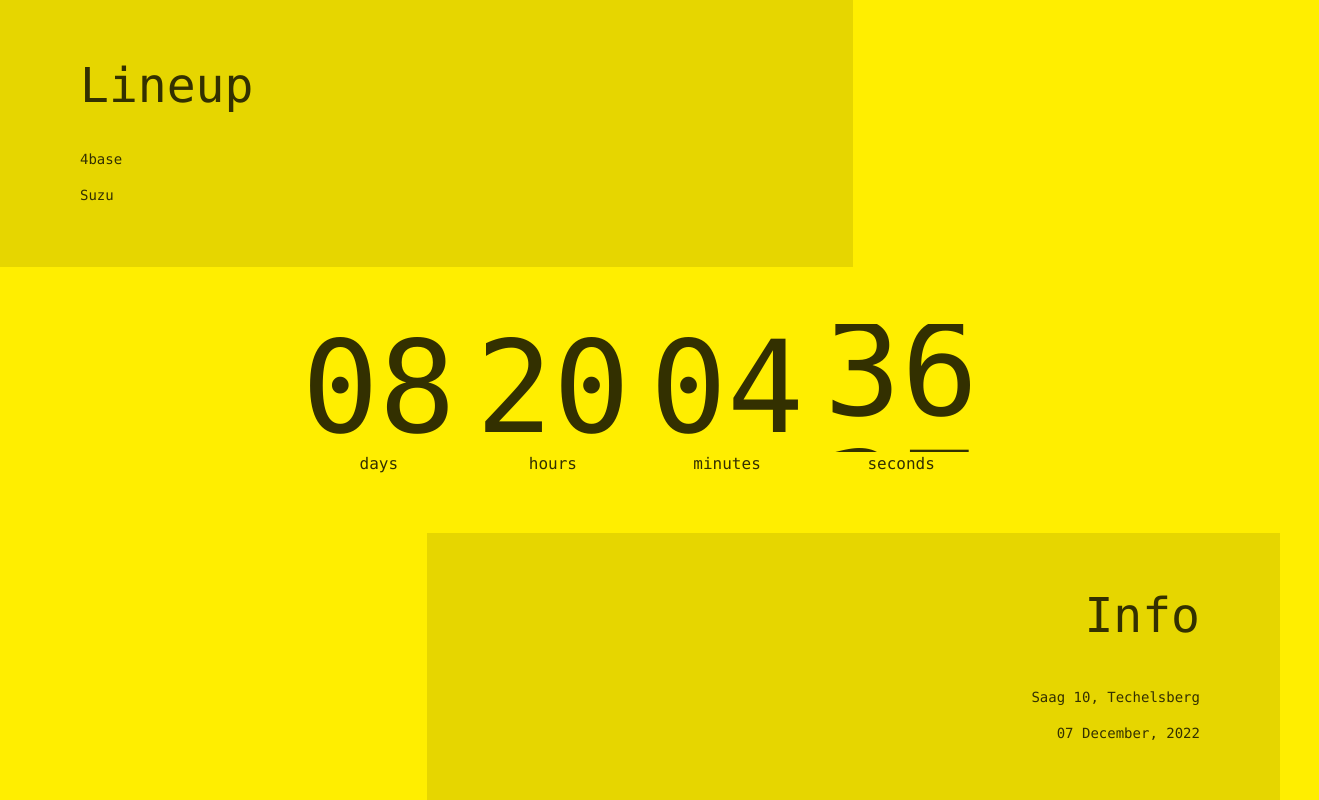
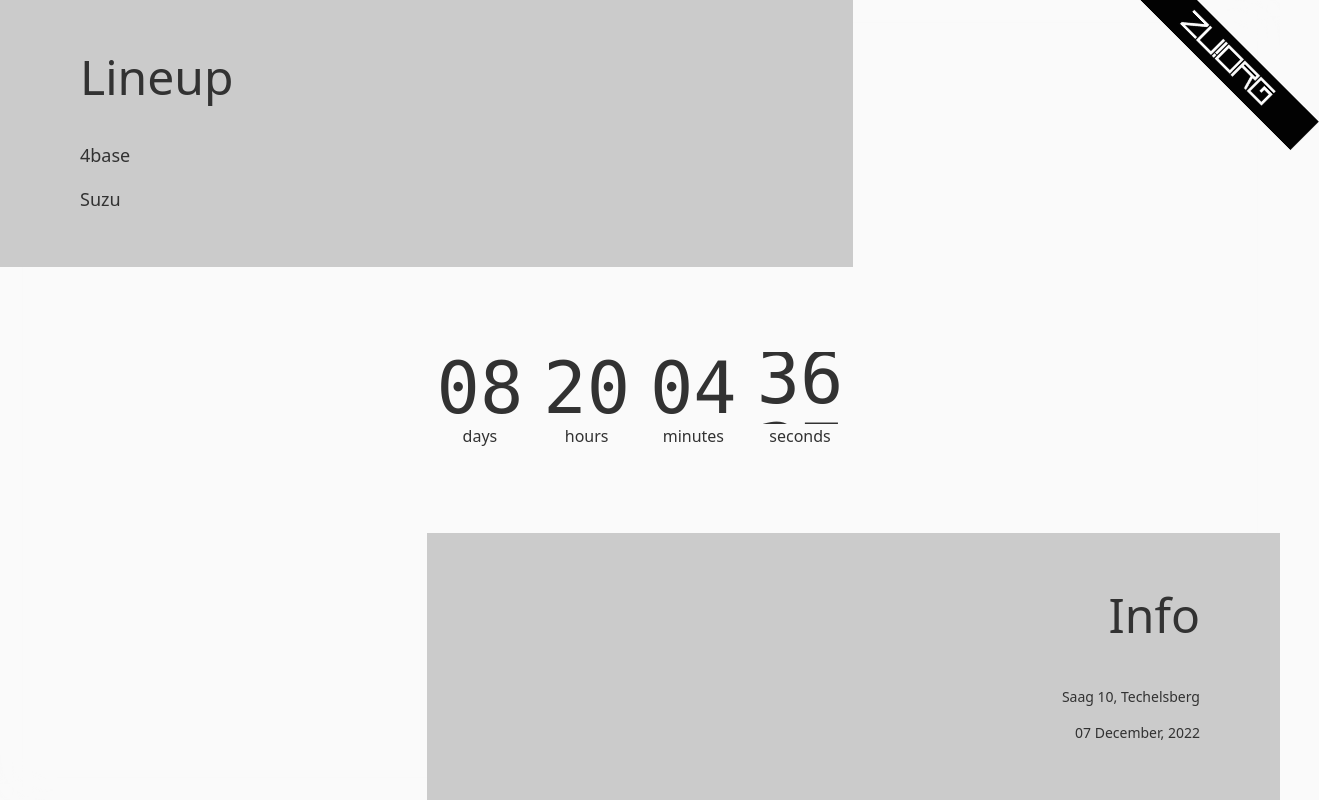
Before and after one commit to kingjulien1/zu-org, a Next.js app: page / in a window 1280 px wide. Shown: the whole page, 1319 px wide, since content can reach past the window. Built offline with nearby package versions, Linux system fonts and the light colour scheme.

Commit message:
added zuorg logo

```diff
--- a/globals.css
+++ b/globals.css
@@ -4,6 +4,22 @@
 
 #__next {
   height: 100%;
+}
+
+@keyframes animatedBackground {
+  from {
+    background-position: 0 0;
+  }
+  to {
+    background-position: 100% 0;
+  }
+}
+
+.trans {
+  -webkit-transition: background 1s;
+  -moz-transition: background 1s;
+  -o-transition: background 1s;
+  transition: background 1s;
 }
 
 @layer base {
--- a/pages/_app.js
+++ b/pages/_app.js
@@ -1,7 +1,15 @@
+import Head from "next/head";
 import "../globals.css";
 
 function App({ Component, pageProps }) {
-  return <Component {...pageProps} />;
+  return (
+    <>
+      <Head>
+        <meta name="viewport" content="width=device-width, initial-scale=1.0" />
+      </Head>
+      <Component {...pageProps} />
+    </>
+  );
 }
 
 export default App;
--- a/pages/index.js
+++ b/pages/index.js
@@ -1,5 +1,5 @@
 import intervalToDuration from "date-fns/intervalToDuration";
-import { useCallback, useEffect, useRef, useState } from "react";
+import { createContext, useContext, useEffect, useRef, useState } from "react";
 
 /**
  * @todo change state if countdown has expired
@@ -14,18 +14,21 @@ export async function getServerSideProps() {
   };
 }
 
+const ImageContext = createContext();
+
 /* eslint-disable react/no-children-prop */
 export default function Home({ countdown }) {
   return (
-    <main className="grid grid-cols-3 grid-rows-3 h-full items-center justify-center">
-      <div className="grid items-center px-10 lg:px-20 h-full bg-base-200 col-span-3 md:col-span-2">
+    <main className="w-full bg-base-100 bg-opacity-70 transition-all grid grid-cols-3 grid-rows-3 h-full items-center justify-center backdrop-blur-xl">
+      <img alt="zu!org" src="zuorg.jpg" className="absolute h-10 top-10 -right-14 rotate-45" />
+      <div className="grid items-center px-10 lg:px-20 h-full bg-base-300 col-span-3 md:col-span-2">
         <LineUp />
       </div>
       <div className="grid items-center justify-center col-span-3 row-span-1">
         <Countdown {...countdown} />
       </div>
       <div className="hidden md:block" />
-      <div className="grid items-center text-right px-10 lg:px-20 h-full bg-base-200 col-span-3 md:col-span-2">
+      <div className="grid items-center text-right px-10 lg:px-20 h-full bg-base-300 col-span-3 md:col-span-2">
         <Info />
       </div>
     </main>
@@ -93,7 +96,7 @@ function Countdown({ days: startDays, hours: startHours, minutes: startMinutes,
 function CountDownValue({ label, value }) {
   return (
     <div className="flex flex-col">
-      <span className="countdown font-mono text-5xl md:text-6xl lg:text-7xl xl:text-9xl">
+      <span className="countdown font-mono text-5xl md:text-6xl lg:text-7xl xl:text-7xl">
         <span style={{ "--value": value }}></span>
       </span>
       {label}
@@ -103,9 +106,9 @@ function CountDownValue({ label, value }) {
 
 function LineUp() {
   return (
-    <div className="space-y-6 lg:space-y-10">
+    <div className="space-y-6 lg:space-y-10 group">
       <h1 className="text-2xl lg:text-5xl">Lineup</h1>
-      <ul className="text-sm lg:text-md space-y-4">
+      <ul className="text-sm lg:text-lg space-y-4">
         <li>
           <a href="https://soundcloud.com/user-81326424">4base</a>
         </li>
--- a/tailwind.config.js
+++ b/tailwind.config.js
@@ -1,15 +1,12 @@
 /** @type {import('tailwindcss').Config} */
 module.exports = {
-  content: [
-    "./pages/**/*.{js,ts,jsx,tsx}",
-    "./components/**/*.{js,ts,jsx,tsx}",
-  ],
+  content: ["./pages/**/*.{js,ts,jsx,tsx}", "./components/**/*.{js,ts,jsx,tsx}"],
   theme: {
     extend: {},
   },
   plugins: [require("daisyui")],
   daisyui: {
-    themes: ["cyberpunk", "luxury"],
-    darkTheme: "luxury",
+    themes: ["acid", "night"],
+    darkTheme: "night",
   },
 };
```
Also changed, not shown: public/zuorg.jpg (added).
